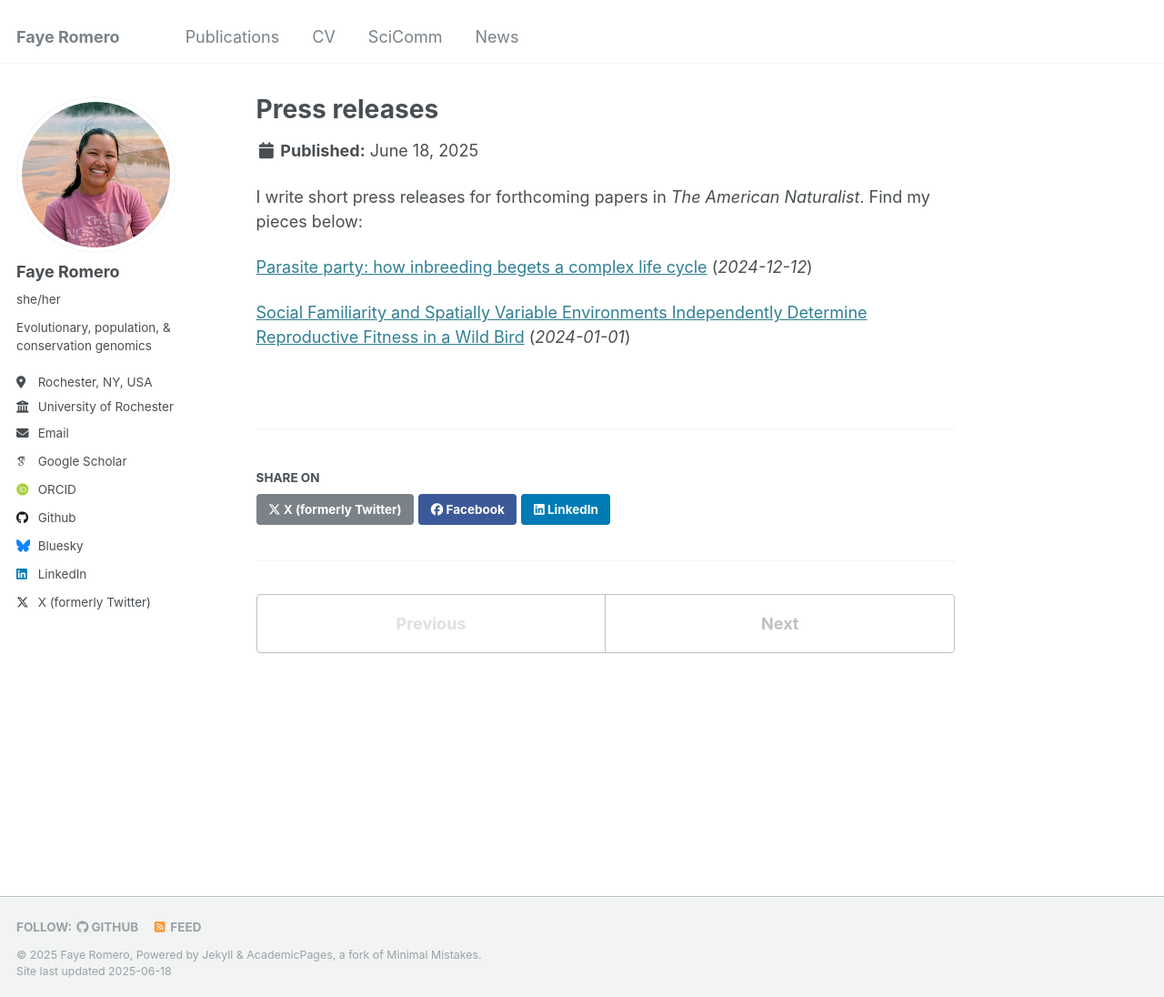
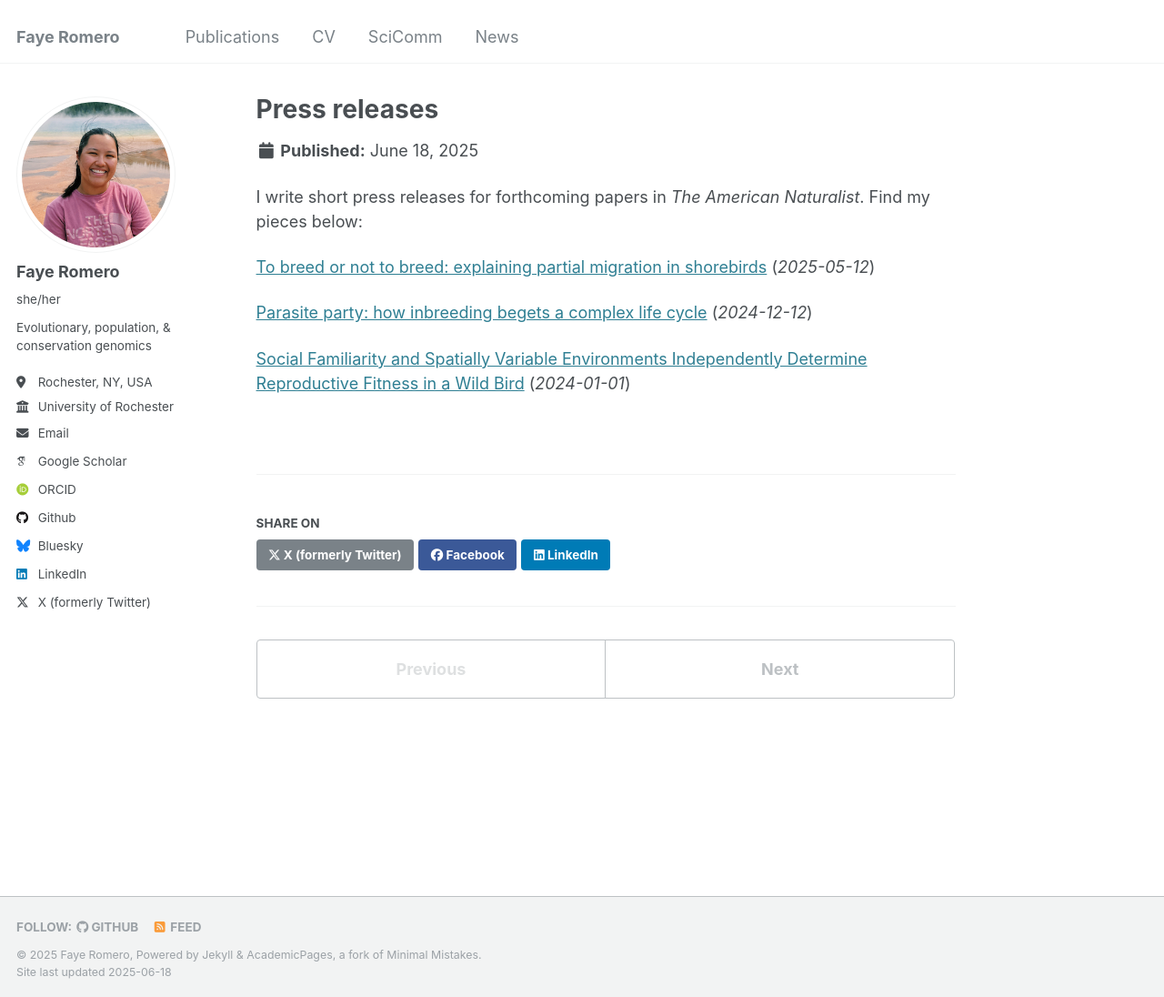
Before and after one commit to faye-romero/faye-romero.github.io, a Jekyll site: the page built from _scicomm/scicomm-1.html, in a window 1280 px wide and 1096 px high. Shown: the whole window at 91% size. Built offline with Jekyll 4.4.1, drawn with Linux system fonts in a browser that asks for light colours; some web fonts are replaced.

Commit message:
Press release

```diff
--- a/_scicomm/scicomm-1.html
+++ b/_scicomm/scicomm-1.html
@@ -8,6 +8,10 @@ I write short press releases for forthcoming papers in <i>The American Naturalis
 <p>
 <p>
 
+
+<a href="https://www.amnat.org/an/newpapers/Apr-2025-Ydenberg.html">To breed or not to breed: explaining partial migration in shorebirds</a> (<i>2025-05-12</i>)<br>
+<p>
+
 <a href="https://www.amnat.org/an/newpapers/Dec-2024-Hulke.html">Parasite party: how inbreeding begets a complex life cycle</a> (<i>2024-12-12</i>)<br>
 <p>
 
```
